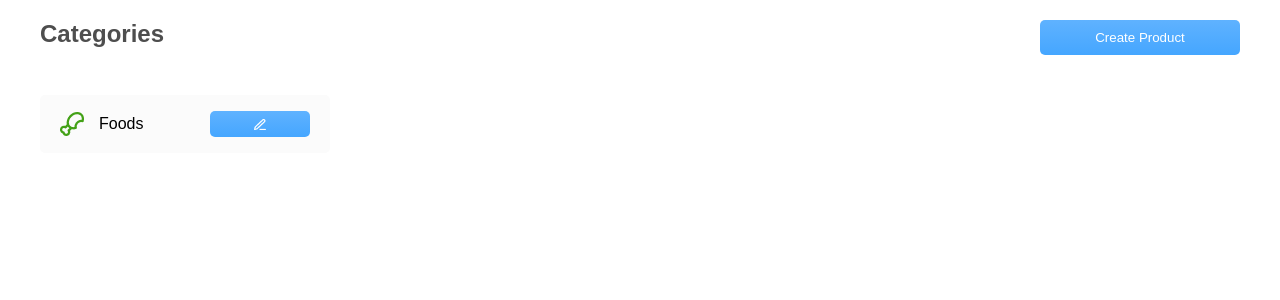
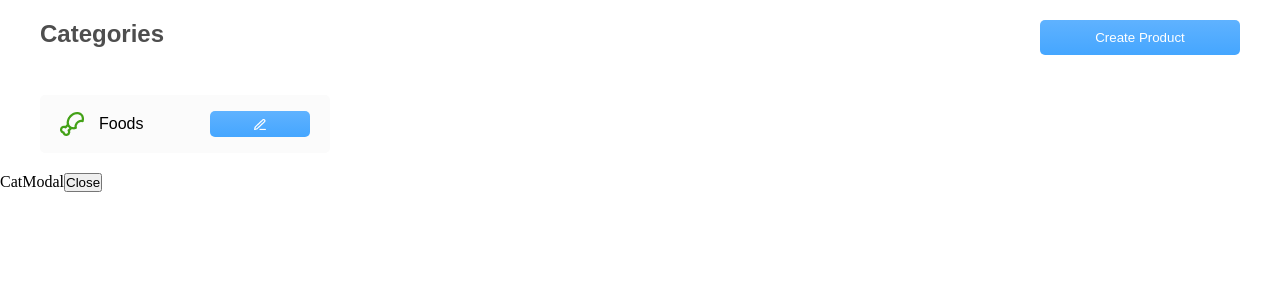
Before and after one commit to zafarbekde/faveo_uz, a React (Vite) app in the folder faveo-uz/: page /categories in a window 1280 px wide. Both pictures are taken after a click on the button 260 px from the left and 124 px from the top of the page. Shown: the top 300 px of the page. Built offline with nearby package versions, Linux system fonts and the light colour scheme.

Commit message:
Add Categories Modal

```diff
--- /dev/null
+++ b/faveo-uz/src/components/app/Categories/CategorieModal/CatModal.jsx
@@ -0,0 +1,11 @@
+import React from 'react'
+
+function CatModal({close}) {
+  return (
+    <div>CatModal
+        <button onClick={() => close()}>Close</button>
+    </div>
+  )
+}
+
+export default CatModal
--- a/faveo-uz/src/components/app/Categories/Categories.jsx
+++ b/faveo-uz/src/components/app/Categories/Categories.jsx
@@ -1,10 +1,16 @@
-import React from 'react'
 import './categories.css'
 import Vector from '../../assets/vector.png'
 import Pen from '../../assets/pen.png'
+import React, { useEffect, useState } from 'react';
+import { createPortal } from 'react-dom';
+import CatModal from './CategorieModal/CatModal'
 
 function Categories() {
+
+  const [showModal, setShowModal] = useState(false);
+
   return (
+    <>
       <div className='container-categories'>
         <div className="categories-wrap">
           <div className="categories-head">
@@ -19,11 +25,16 @@ function Categories() {
             </div>
 
             <div className="categories-button">
-            <button className='login-btn categories-active'><img src={Pen} /></button>
+              <button onClick={() => setShowModal(true)} className='login-btn categories-active'><img src={Pen} /></button>
             </div>
           </div>
         </div>
       </div>
+
+      {
+        showModal && createPortal(<CatModal close={() => setShowModal(false)} />, document.getElementById("modal-root"))
+      }
+    </>
   )
 }
 
--- a/faveo-uz/src/components/app/ManageUser/Modal/Modal.jsx
+++ b/faveo-uz/src/components/app/ManageUser/Modal/Modal.jsx
@@ -68,7 +68,7 @@ function Modal({ close }) {
                 <div className="user-access">
                     <h1 className='modal-title'>User Access</h1>
                     <div className="user-access-wrap">
-                        <input className="modal-active" type="password" placeholder="New Password" />
+                        <input ref={passwordRef} className="modal-active" type="password" placeholder="New Password" />
                         <input className="modal-active" type="password" placeholder="Retype Password" />
                         <div className="modal-select">
                             <select className='modal-active'>
```
Also changed, not shown: faveo-uz/src/components/app/Categories/CategorieModal/CatModal.css (added). Lines whose indentation alone changed are shown as unchanged.
